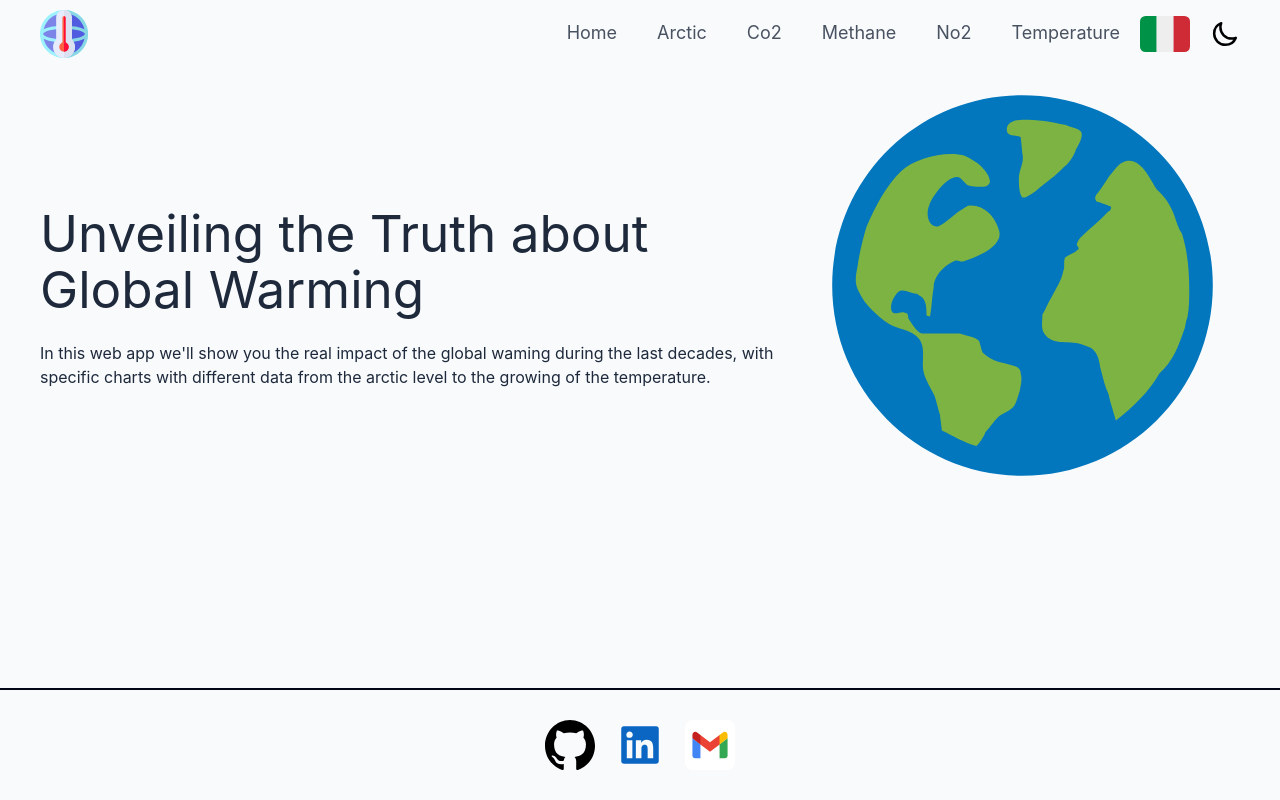
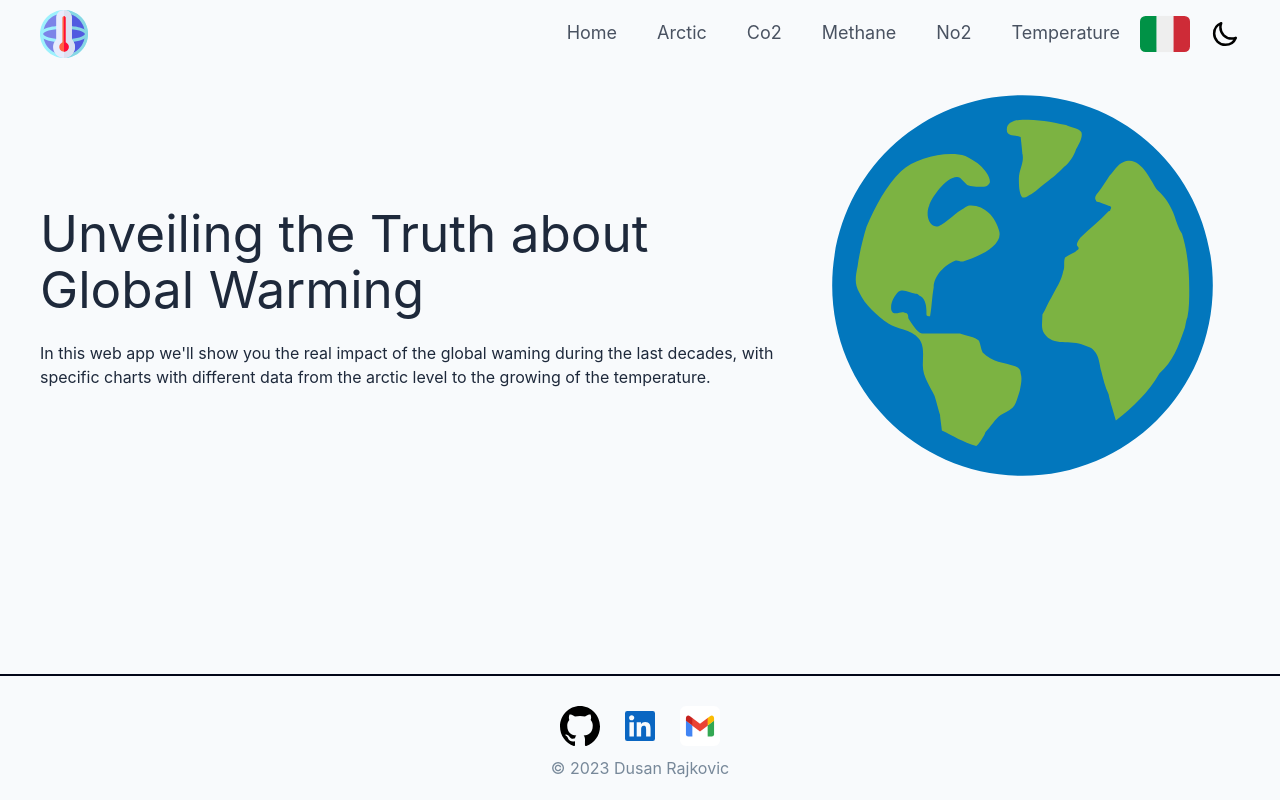
Before and after one commit to dusan39/Vue3-Global-Warming, a Vue app: page / in a window 1280 px wide. Built offline with nearby package versions, Linux system fonts and the light colour scheme; no server answers.

Commit message:
Footer update

```diff
--- a/src/components/Footer.vue
+++ b/src/components/Footer.vue
@@ -6,18 +6,23 @@
       <a href="https://www.linkedin.com/in/dusan-rajkovic-23b3831b7/" target="_blank" rel="noopener"><img src="../assets/footer/linkedin.svg" alt=""></a>
       <a href="mailto:dusanrajkovic26@gmail.com"><img src="../assets/footer/gmail.svg" alt=""></a>
     </div>
+
+    <div class="year__name__container">
+      <h2>&copy; {{ date }} Dusan Rajkovic</h2>
+    </div>
   </div>
 
 </template>
 
 <script setup>
 
+  let date = new Date().getFullYear()
+
 </script>
 
 <style lang="scss">
 
   #footer__container{
-   // border-top: 2px solid rgba(255, 255, 255, .5);
     padding: 20px;
     width: 100%;
 
@@ -26,8 +31,18 @@
       justify-content: center;
 
       img{
-        width: 50px;
+        width: 40px;
         margin: 10px;
+      }
+    }
+
+    .year__name__container{
+      display: flex;
+      align-items: center;
+      justify-content: center;
+
+      h2{
+        color: lightslategray;
       }
     }
 
--- a/src/views/Home.vue
+++ b/src/views/Home.vue
@@ -10,6 +10,7 @@
 
       <div class="image__container">
         <img src="../assets/globe.svg" alt="">
+
       </div>
     </div>
     <div class="filler"></div>
```
